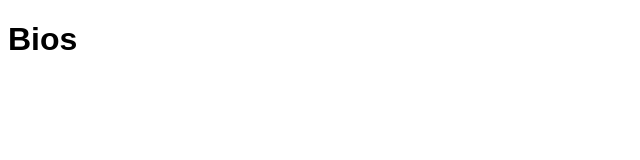
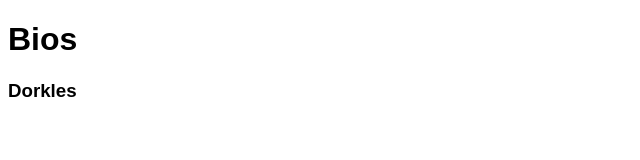
Before and after one commit to ssyung/visualizedata.github.io, a plain HTML site: page bios/index.html in a window 1280 px wide. Shown: the whole page, without its empty margins (0-640 px from the left). Drawn offline with Linux system fonts and the light colour scheme.

Commit message:
added first person to bios

```diff
--- a/bios/index.html
+++ b/bios/index.html
@@ -14,7 +14,7 @@
 
 <body>
   <h1>Bios</h1>
-
+  <h3>Dorkles</h3>
   <!--<script src="js/scripts.js"></script>-->
 </body>
 </html>
```
